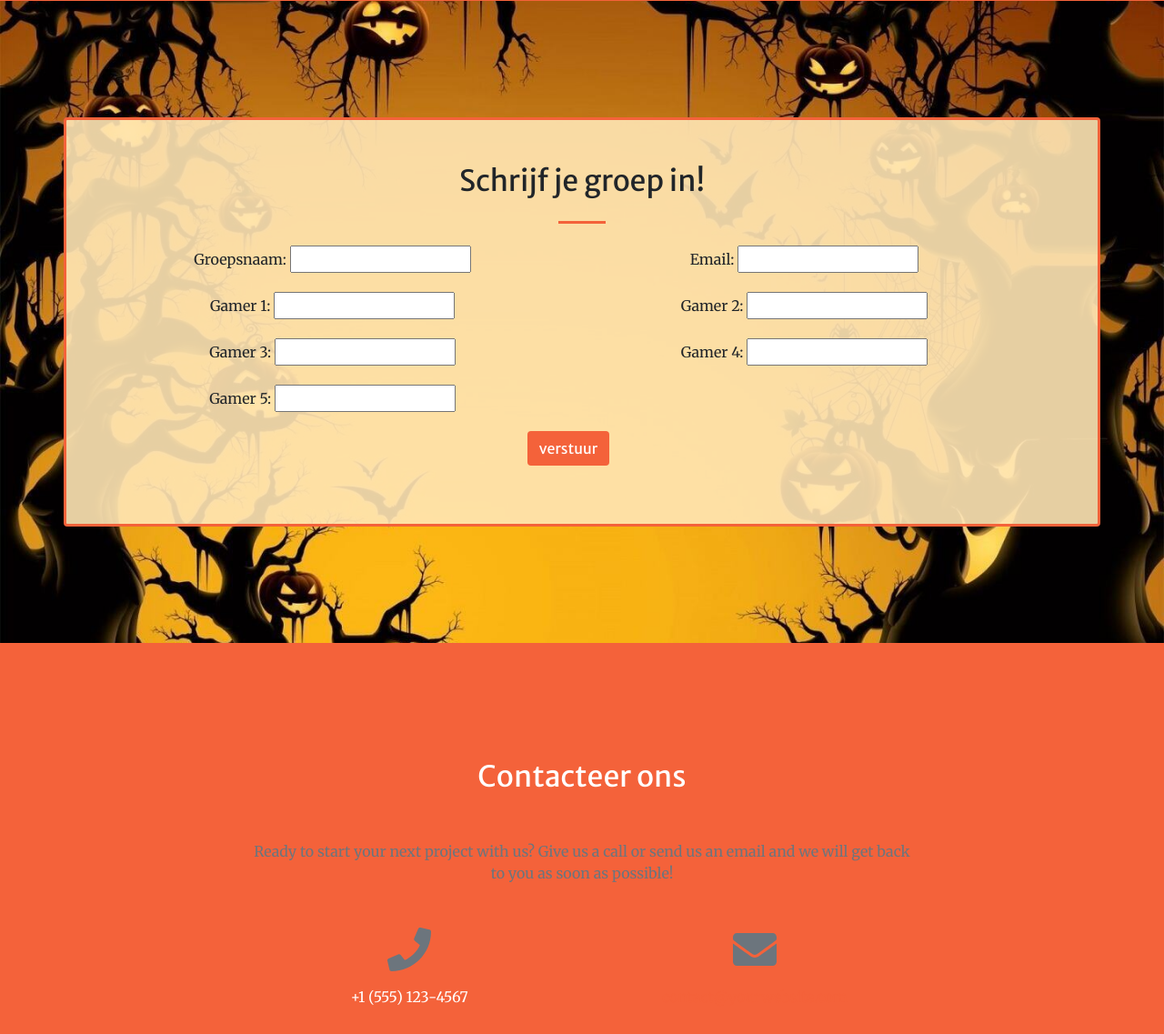
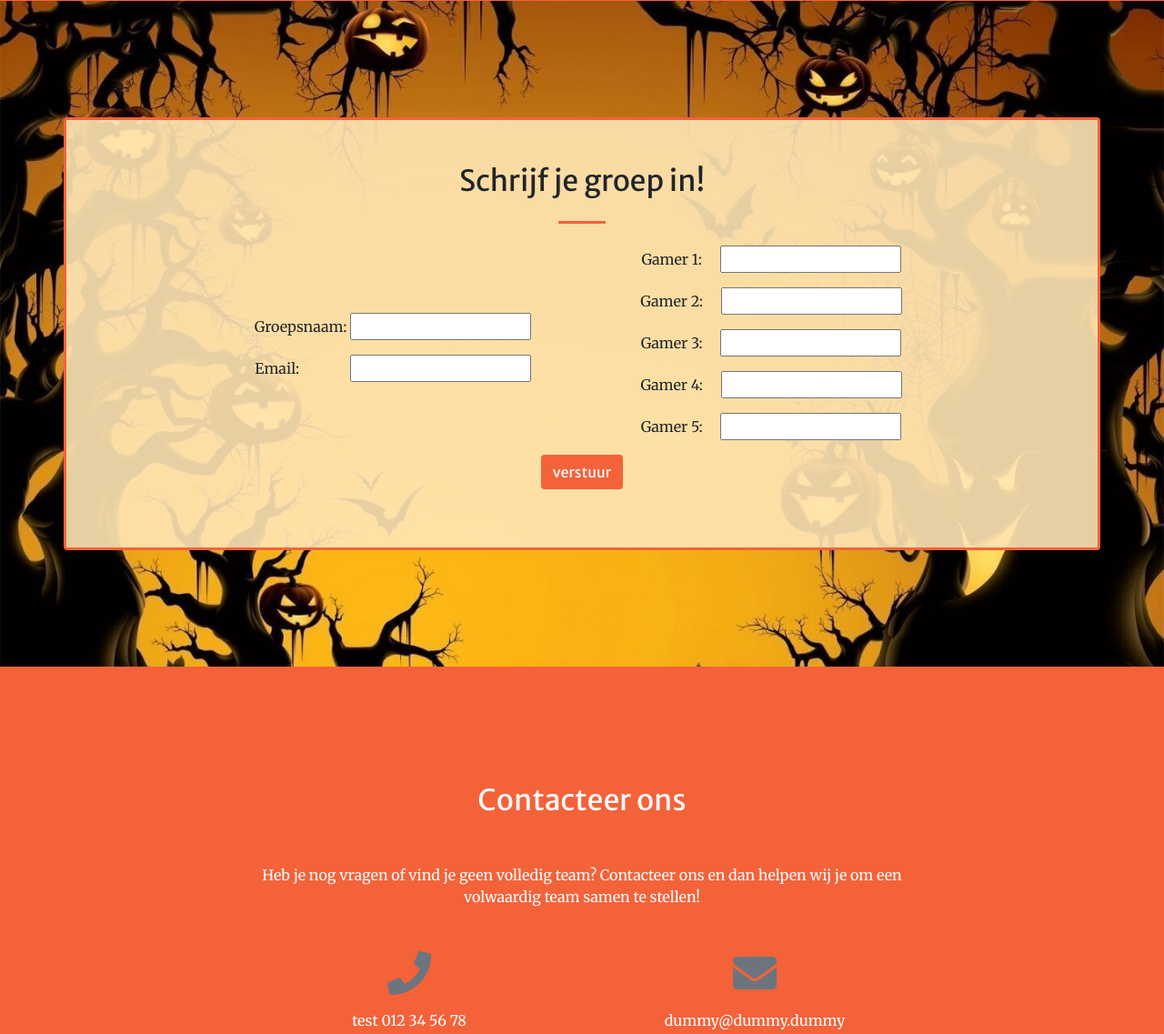
Before and after one commit to Michiel-VE/Kwallie_BE, a plain HTML site: page index.html in a window 1280 px wide. Shown: the part 1277-2414 px from the top of the page at 91% size. Drawn offline with nearby package versions, Linux system fonts and the light colour scheme.

Commit message:
alleen tekst nog uitbreiden

```diff
--- a/index.html
+++ b/index.html
@@ -64,7 +64,8 @@
                 <hr class="divider my-4"/>
             </div>
             <div class="col-lg-8 align-self-baseline">
-                <p class="text-white text-left font-weight-light mb-5">Hier vind je meer informatie over het event. Hieronder
+                <p class="text-white text-left font-weight-light mb-5">Hier vind je meer informatie over het event.
+                    Hieronder
                     kan je je team inschrijven. Bij verdere vragen kan je ons altijd contacteren.</p>
                 <a class="btn btn-primary btn-xl js-scroll-trigger" href="#inschrijven">Inschrijven!</a>
             </div>
@@ -91,45 +92,47 @@
     <div class="container p-5 bd text-center rounded">
         <h2 class="text-center mt-0">Schrijf je groep in!</h2>
         <hr class="divider my-4"/>
-        <div class="row container-fluid">
-            <form id="test-form">
-                <div class="row">
-                    <div class="col-12 col-md-6">
-                        <div class=" form-group mb-3">
-                            <label for="groepsnaam">Groepsnaam: </label>
-                            <input type="text" id="groepsnaam" name="groepsnaam">
+        <div class="row m-auto">
+            <form id="test-form" class="m-auto">
+                <div class="row m-auto">
+                    <div class="col-6 my-auto">
+                        <div class="col-12 m-auto form-group">
+                            <label for="groepsnaam">Groepsnaam:</label>
+                            <input class="mb-3" type="text" id="groepsnaam" name="groepsnaam">
+                        </div>
+
+                        <div class="col-12 m-auto form-group">
+                            <label for="email">Email: &emsp;&emsp;&emsp;</label>
+                            <input type="email" id="email" name="email"
+                                   pattern="[A-Za-z0-9._%+-]{3,}@[a-zA-Z]{3,}([.]{1}[a-zA-Z]{2,}|[.]{1}[a-zA-Z]{2,}[.]{1}[a-zA-Z]{2,})">
                         </div>
                     </div>
 
-                    <div class="col-12 col-md-6 form-group mb-3">
-                        <label for="email">Email: </label>
-                        <input type="email" id="email" name="email"
-                               pattern="[A-Za-z0-9._%+-]{3,}@[a-zA-Z]{3,}([.]{1}[a-zA-Z]{2,}|[.]{1}[a-zA-Z]{2,}[.]{1}[a-zA-Z]{2,})">
-                    </div>
+                    <div class="col-6 my-auto">
+                        <div class="col-12 m-auto form-group ">
+                            <label for="persoon1">Gamer 1:&emsp;</label>
+                            <input class="mb-3" type="text" id="persoon1" name="persoon1">
+                        </div>
 
-                    <div class="col-12 col-md-6 form-group mb-3">
-                        <label for="persoon1">Gamer 1:</label>
-                        <input type="text" id="persoon1" name="persoon1">
-                    </div>
+                        <div class="col-12 m-auto form-group">
+                            <label for="persoon2">Gamer 2:&emsp;</label>
+                            <input class="mb-3" type="text" id="persoon2" name="persoon2">
+                        </div>
 
-                    <div class="col-12 col-md-6 form-group mb-3">
-                        <label for="persoon2">Gamer 2:</label>
-                        <input type="text" id="persoon2" name="persoon2">
-                    </div>
+                        <div class="col-12 m-auto form-group">
+                            <label for="persoon3">Gamer 3:&emsp;</label>
+                            <input class="mb-3" type="text" id="persoon3" name="persoon3">
+                        </div>
 
-                    <div class="col-12 col-md-6 form-group mb-3">
-                        <label for="persoon3">Gamer 3:</label>
-                        <input type="text" id="persoon3" name="persoon3">
-                    </div>
+                        <div class="col-12 m-auto form-group">
+                            <label for="persoon4">Gamer 4:&emsp;</label>
+                            <input class="mb-3" type="text" id="persoon4" name="persoon4">
+                        </div>
 
-                    <div class="col-12 col-md-6 form-group mb-3">
-                        <label for="persoon4">Gamer 4:</label>
-                        <input type="text" id="persoon4" name="persoon4">
-                    </div>
-
-                    <div class="col-12 col-md-6 form-group mb-3">
-                        <label for="persoon5">Gamer 5:</label>
-                        <input type="text" id="persoon5" name="persoon5">
+                        <div class="col-12 m-auto form-group">
+                            <label for="persoon5">Gamer 5:&emsp;</label>
+                            <input class="mb-3" type="text" id="persoon5" name="persoon5">
+                        </div>
                     </div>
 
                     <div id="verstuur" class="col-12 text-center form-group">
@@ -148,20 +151,19 @@
             <div class="col-lg-8 text-center text-white">
                 <h2 class="mt-0">Contacteer ons</h2>
                 <hr class="divider my-4"/>
-                <p class="text-muted mb-5 text-white">Ready to start your next project with us? Give us a call or send
-                    us an email
-                    and we will get back to you as soon as possible!</p>
+                <p class="mb-5 text-white">Heb je nog vragen of vind je geen volledig team? Contacteer ons en
+                    dan helpen wij je om een volwaardig team samen te stellen!
+                </p>
             </div>
         </div>
         <div class="row mb-3">
             <div class="col-lg-4 ml-auto text-center mb-5 mb-lg-0">
                 <i class="fas fa-phone fa-3x mb-3 text-muted"></i>
-                <div>+1 (555) 123-4567</div>
+                <div>test 012 34 56 78</div>
             </div>
             <div class="col-lg-4 mr-auto text-center">
                 <i class="fas fa-envelope fa-3x mb-3 text-muted"></i>
-                <!-- Make sure to change the email address in BOTH the anchor text and the link target below!-->
-                <a class="d-block" href="mailto:contact@yourwebsite.com">contact@yourwebsite.com</a>
+                <a class="d-block text-white" href="mailto:">dummy@dummy.dummy</a>
             </div>
         </div>
     </div>
```
